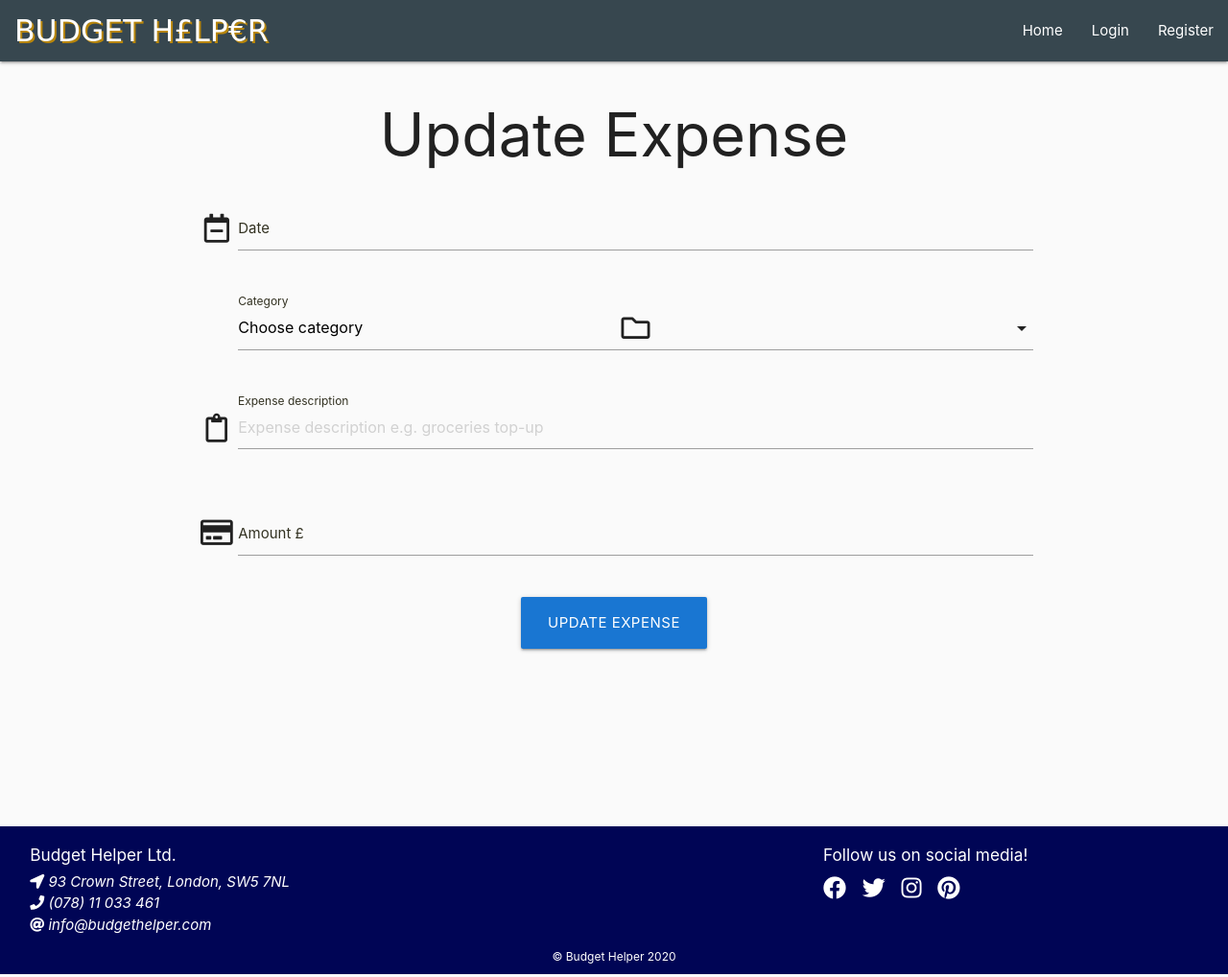
After one commit to lbacon17/budget-helper, a Flask app: template templates/edit_expense.html in a window 1280 px wide. The commit adds this page. Shown: the whole page at 96% size. Run offline with Flask 2, Linux system fonts and the light colour scheme; the template is opened without the code that fills it, so the values that code supplies are empty; some libraries are stand-ins or nearby versions; some web fonts are replaced.

Commit message:
added edit expense view and template to set budgets

```diff
--- a/app.py
+++ b/app.py
@@ -113,9 +113,10 @@ def logout():
 def profile(username):
     username = mongo.db.users.find_one(
         {"username": session["user"]})["username"]
+    categories = mongo.db.categories.find().sort("category_name", 1)
 
     if session["user"]:
-        return render_template("profile.html", username=username)
+        return render_template("profile.html", username=username, categories=categories)
 
     return redirect(url_for("login"))
 
@@ -152,6 +153,24 @@ def new_expense():
     return render_template("new_expense.html", categories=categories)
 
 
+@app.route("/edit_expense/<expense_id>", methods=["GET", "POST"])
+def edit_expense(expense_id):
+    if request.method == "POST":
+        updated_expense = {
+            "date": request.form.get("date"),
+            "category_name": request.form.get("category_name"),
+            "expense_description": request.form.get("expense_description"),
+            "expense_amount": float(request.form.get("expense_amount")),
+            "created_by": session["user"]
+        }
+        mongo.db.expenses.update({"_id": ObjectId(expense_id)}, updated_expense)
+        flash("Expense successfully updated")
+
+    expense = mongo.db.expenses.find_one({"_id": ObjectId(expense_id)})
+    categories = mongo.db.categories.find().sort("category_name", 1)
+    return render_template("edit_expense.html", expense=expense, categories=categories)
+
+
 @app.route("/delete_expense/<expense_id>")
 def delete_expense(expense_id):
     expenses = mongo.db.expenses.find()
--- a/static/css/style.css
+++ b/static/css/style.css
@@ -2,7 +2,6 @@
 
 body {
     background-color: #fafafa;
-    height: 100vh;
 }
 
 .preloader-wrapper {
@@ -78,7 +77,10 @@ main {
 }
 
 .expenses-container {
+    background-color: #fff8dc;
+    box-shadow: 5px 5px 5px 5px #979797;
     padding: 30px 20px;
+    margin: 1.5rem auto;
 }
 
 /*-- login page --*/
@@ -112,19 +114,27 @@ main {
 /*-- my expenses page --*/
 
 .expense-record {
-    padding: 10px 15px;
+    padding: 10px 5px;
+    border-bottom: 2px solid #333222;
 }
 
-.expense-record i {
+.expense-record i,
+.expense-totals i {
     font-size: 1.4rem;
+}
+
+.total {
+    font-size: 1.6rem;
+    font-weight: 500;
 }
 
 /*-- footer --*/
 
 .page-footer {
     height: 10.3rem;
-    position: absolute;
+    /* position: absolute;  */
     bottom: 0;
+    left: 0;
     background-color: #000555;
     color: #ffffff;
     width: 100%;
--- a/templates/base.html
+++ b/templates/base.html
@@ -99,9 +99,11 @@
     </section>
 
     <main class="center-align">
-        {% block content %}
+        <div class="content">
+            {% block content %}
 
-        {% endblock %}
+            {% endblock %}
+        </div>
     </main>
 
     <footer class="page-footer">
--- /dev/null
+++ b/templates/edit_expense.html
@@ -0,0 +1,62 @@
+{% extends "base.html" %}
+{% block content %}
+
+<h1 class="center-align">Update Expense</h1>
+
+<div class="container">
+    <form method="POST" action="{{ url_for('edit_expense', expense_id=expense._id) }}">
+        <!-- date selection -->
+        <div class="row">
+            <div class="input-field col s12">
+                <i class="far fa-calendar-minus prefix"></i>
+                <input id="date" name="date" value="{{ expense.date }}" type="text" class="datepicker validate" required>
+                <label for="date">Date</label>
+            </div>
+        </div>
+        <!-- category selection -->
+        <div class="row">
+            <div class="input-field col s12">
+                <i class="far fa-folder prefix"></i>
+                <select id="category_name" name="category_name" class="validate" required>
+                    <option value="" disabled selected>Choose category</option>
+                    {% for category in categories %}
+                        {% if category.category_name == expense.category_name %}
+                            <option value="{{ category.category_name }}" selected>{{ category.category_name }}</option>
+                        {% else %}
+                            <option value="{{ category.category_name }}">{{ category.category_name }}</option>
+                        {% endif %}
+                    {% endfor %}
+                </select>
+                <label for="category_name">Category</label>
+            </div>
+        </div>
+        <!-- expense description -->
+        <div class="row">
+            <div class="input-field col s12">
+                <i class="far fa-clipboard prefix"></i>
+                <textarea id="expense_description" name="expense_description" minlength="5" maxlength="30" class="materialize-textarea validate" placeholder="Expense description e.g. groceries top-up" required>
+                    {{- expense.expense_description -}}
+                </textarea>
+                <label for="expense_description">Expense description</label>
+            </div>
+        </div>
+        <!-- expense amount -->
+        <div class="row">
+            <div class="input-field col s12">
+                <i class="far fa-credit-card prefix"></i>
+                <input id="expense_amount" name="expense_amount" type="number" value="{{ expense.expense_amount }}" min="0.01" step="any" class="validate">
+                <label for="expense_amount">Amount &#163;</label>
+            </div>
+        </div>
+        <!-- submit button -->
+        <div class="row center-align">
+            <div class="col s6 offset-s3">
+                <button type="submit" class="btn-large blue darken-2">
+                    Update expense
+                </button>
+            </div>
+        </div>
+    </form>
+</div>
+
+{% endblock %}
--- a/templates/index.html
+++ b/templates/index.html
@@ -7,7 +7,7 @@
 
             <h5>Here are your most recent expenses</h3>
 
-            <div class="expenses-container">
+            <div class="container expenses-container">
                 {% for expense in expenses %}
                     <div class="row">
                         <div class="col s6 m3">
```
Also changed, not shown: templates/my_expenses.html (+24 -7 lines), templates/profile.html (+35 -0 lines).
